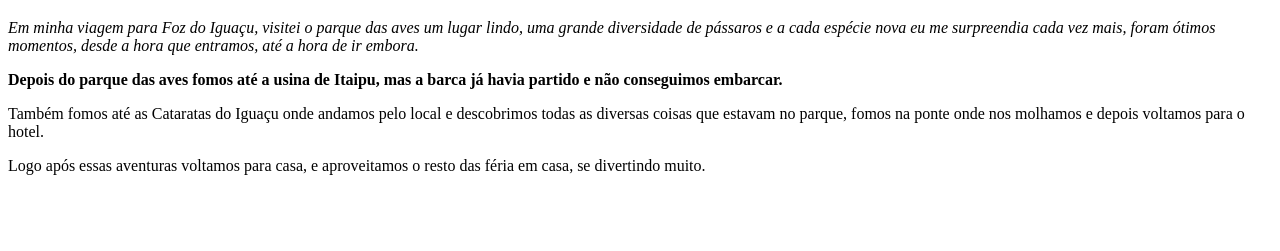
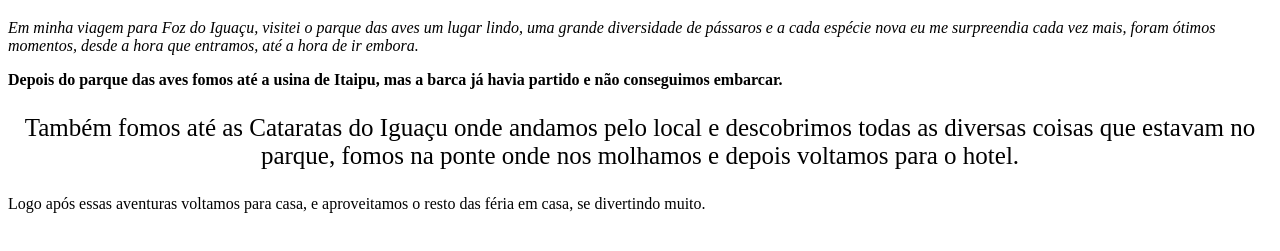
Before and after one commit to AlcantaraRafa/Rafael-1-A-HTML, a plain HTML site: page indexr.html in a window 1280 px wide. Shown: the part 61-312 px from the top of the page. Drawn offline with Linux system fonts and the light colour scheme.

Commit message:
Add files via upload

```diff
--- a/indexr.html
+++ b/indexr.html
@@ -3,15 +3,16 @@
 <head>
     <meta charset="utf-8">
     <meta name="viewport" content="width=device-width, initial-scale=1">
-    <title></title>
+      <title></title>
 </head>
 <body>
+
+
 <h1>Foz do Iguaçu</h1>
- <p> <em>Em minha viagem para Foz do Iguaçu, visitei o parque das aves um lugar lindo, uma grande diversidade de pássaros e a cada espécie nova eu me surpreendia cada vez mais, foram ótimos momentos, desde a hora que entramos, até a hora de ir embora.</em></p>
- <p><strong>Depois do parque das aves fomos até a usina de Itaipu, mas a barca já havia partido e não conseguimos embarcar.</strong></p>
- <p>Também fomos até as Cataratas do Iguaçu onde andamos pelo local e descobrimos todas as diversas coisas que estavam no parque, fomos na ponte onde nos molhamos e depois voltamos para o hotel.</p>
- <p> Logo após essas aventuras voltamos para casa, e aproveitamos o resto das féria em casa, se divertindo muito.</p>
-
+ <p> <em>  Em minha viagem para Foz do Iguaçu, visitei o parque das aves um lugar lindo, uma grande diversidade de pássaros e a cada espécie nova eu me surpreendia cada vez mais, foram ótimos momentos, desde a hora que entramos, até a hora de ir embora.</em></p>
+ <p><strong>  Depois do parque das aves fomos até a usina de Itaipu, mas a barca já havia partido e não conseguimos embarcar.</strong></p>
+ <p style="text-align: center;font-size: 25px;"> Também fomos até as Cataratas do Iguaçu onde andamos pelo local e descobrimos todas as diversas coisas que estavam no parque, fomos na ponte onde nos molhamos e depois voltamos para o hotel.</p>
+ <p>  Logo após essas aventuras voltamos para casa, e aproveitamos o resto das féria em casa, se divertindo muito.</p>
 
 
 </body>
```
